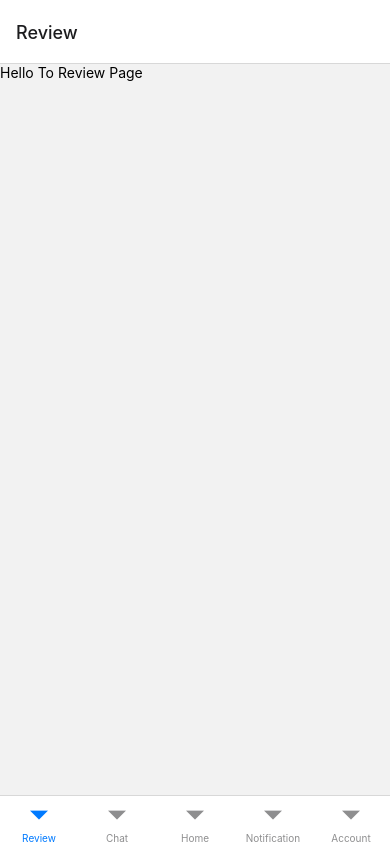
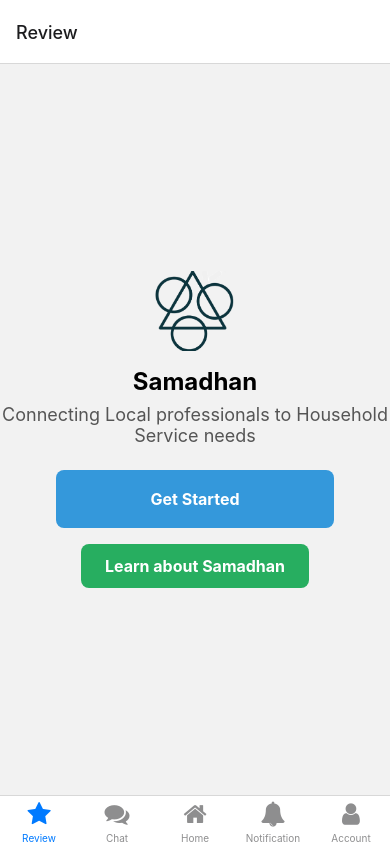
Before and after one commit to AbuMomin/Samadhan_App, a React Native app in the folder frontEnd/: screen /LandingPage in a window 390 px wide. Built offline with nearby package versions, Linux system fonts and the light colour scheme.

Commit message:
Landing_Page added

```diff
--- a/frontEnd/App.tsx
+++ b/frontEnd/App.tsx
@@ -1,19 +1,53 @@
 import React from "react";
 import { NavigationContainer } from "@react-navigation/native";
 import { createBottomTabNavigator } from "@react-navigation/bottom-tabs";
+import { createStackNavigator } from "@react-navigation/stack";
 import ClientHomePage from "./src/pages_Client/HomeClientPage";
 import ReviewClientPage from "./src/pages_Client/ReviewClient";
 import AccountClientPage from "./src/pages_Client/AccountClient";
 import NotificationClientPage from "./src/pages_Client/NotificationClient";
 import ChatClientPage from "./src/pages_Client/ChatClient";
+import Icon from "react-native-vector-icons/FontAwesome";
+import PagesScreen from "./src/Pages";
+import LandingPage from "./src/LandingPage";
+
+const stack = createStackNavigator();
+const TempReviewScreen = () => {
+  return (
+    <stack.Navigator screenOptions={{ headerShown: false }}>
+      <stack.Screen name="Counter" component={ReviewClientPage} />
+      <stack.Screen name="Pages" component={PagesScreen} />
+      <stack.Screen name="LandingPage" component={LandingPage} />
+    </stack.Navigator>
+  );
+};
 
 const Tab = createBottomTabNavigator();
-
-const App = () => {
+const App = (props: any) => {
   return (
     <NavigationContainer>
-      <Tab.Navigator>
-        <Tab.Screen name="Review" component={ReviewClientPage} />
+      <Tab.Navigator
+        screenOptions={({ route }) => ({
+          tabBarIcon: ({ focused, color, size }) => {
+            let iconName;
+
+            if (route.name === "Review") {
+              iconName = "star";
+            } else if (route.name === "Chat") {
+              iconName = "comments";
+            } else if (route.name === "Home") {
+              iconName = "home";
+            } else if (route.name === "Notification") {
+              iconName = "bell";
+            } else if (route.name === "Account") {
+              iconName = "user";
+            }
+
+            return <Icon name={iconName} size={size} color={color} />;
+          },
+        })}
+      >
+        <Tab.Screen name="Review" component={TempReviewScreen} />
         <Tab.Screen name="Chat" component={ChatClientPage} />
         <Tab.Screen name="Home" component={ClientHomePage} />
         <Tab.Screen name="Notification" component={NotificationClientPage} />
--- a/frontEnd/package.json
+++ b/frontEnd/package.json
@@ -9,6 +9,7 @@
     "web": "expo start --web"
   },
   "dependencies": {
+    "@react-native-community/viewpager": "^5.0.11",
     "@react-navigation/bottom-tabs": "^6.5.11",
     "@react-navigation/native": "^6.1.9",
     "@react-navigation/stack": "^6.3.20",
@@ -21,6 +22,7 @@
     "react-native-gesture-handler": "~2.12.0",
     "react-native-safe-area-context": "4.6.3",
     "react-native-safe-area-view": "^1.1.1",
+    "react-native-vector-icons": "^10.0.2",
     "typescript": "^5.1.3"
   },
   "devDependencies": {
--- /dev/null
+++ b/frontEnd/src/LandingPage.tsx
@@ -0,0 +1,89 @@
+import React from "react";
+import { View, Text, StyleSheet, TouchableOpacity, Image } from "react-native";
+
+const LandingPage = ({ navigation }) => {
+  return (
+    <View style={styles.container}>
+      {/* Top Logo */}
+      <Image source={require("../assets/logo.png")} style={styles.logo} />
+
+      {/* Samadhan Text */}
+      <Text style={styles.appName}>Samadhan</Text>
+
+      {/* Title */}
+      <Text style={styles.title}>
+        Connecting Local professionals to Household Service needs
+      </Text>
+
+      {/* Get Started Button */}
+      <TouchableOpacity
+        style={styles.getStartedButton}
+        onPress={() => {
+          // Navigate to the next screen (Landing Page)
+          navigation.navigate("LandingPage");
+        }}
+      >
+        <Text style={styles.buttonText}>Get Started</Text>
+      </TouchableOpacity>
+
+      {/* Learn about Samadhan Button */}
+      <TouchableOpacity
+        style={styles.learnMoreButton}
+        onPress={() => {
+          // Implement the action for learning more about Samadhan
+        }}
+      >
+        <Text style={styles.learnMoreButtonText}>Learn about Samadhan</Text>
+      </TouchableOpacity>
+    </View>
+  );
+};
+
+const styles = StyleSheet.create({
+  container: {
+    flex: 1,
+    justifyContent: "center",
+    alignItems: "center",
+  },
+  logo: {
+    width: 80,
+    height: 80,
+    marginBottom: 16,
+  },
+  appName: {
+    fontSize: 24,
+    fontWeight: "bold",
+    marginBottom: 8,
+  },
+  title: {
+    fontSize: 18,
+    color: "#555",
+    marginBottom: 24,
+    textAlign: "center",
+  },
+  getStartedButton: {
+    backgroundColor: "#3498db",
+    paddingVertical: 19,
+    paddingHorizontal: 94,
+    borderRadius: 8,
+    marginBottom: 16,
+  },
+  buttonText: {
+    color: "#fff",
+    fontSize: 16,
+    fontWeight: "bold",
+  },
+  learnMoreButton: {
+    backgroundColor: "#27ae60",
+    paddingVertical: 12,
+    paddingHorizontal: 24,
+    borderRadius: 8,
+  },
+  learnMoreButtonText: {
+    color: "#fff",
+    fontSize: 16,
+    fontWeight: "bold",
+  },
+});
+
+export default LandingPage;
--- /dev/null
+++ b/frontEnd/src/Pages.tsx
@@ -0,0 +1,17 @@
+import React from "react";
+import { Button, Text, View } from "react-native";
+
+const Pages = (props: any) => {
+  const navHandler = () => {
+    props.navigation.navigate("LandingPage");
+  };
+  return (
+    <View>
+      <View>
+        <Button title="Landing Page" onPress={navHandler} />
+      </View>
+    </View>
+  );
+};
+
+export default Pages;
--- a/frontEnd/src/pages_Client/HomeClientPage.tsx
+++ b/frontEnd/src/pages_Client/HomeClientPage.tsx
@@ -79,7 +79,7 @@ const styles = StyleSheet.create({
   appName: {
     fontSize: 50,
     fontWeight: "bold",
-    color: "#333",
+    color: "#3498db", // Change the text color to a more eye-catching color
     textShadowColor: "#aaa",
     textShadowOffset: { width: 1, height: 1 },
     textShadowRadius: 1,
--- a/frontEnd/src/pages_Client/ReviewClient.tsx
+++ b/frontEnd/src/pages_Client/ReviewClient.tsx
@@ -1,10 +1,16 @@
 import React from "react";
-import { Text, View } from "react-native";
+import { Button, Text, View } from "react-native";
 
-const ReviewClientPage = () => {
+const ReviewClientPage = (props: any) => {
+  const navHandler = () => {
+    props.navigation.navigate("Pages");
+  };
   return (
     <View>
       <Text>Hello To Review Page</Text>
+      <View>
+        <Button title="Other Essential Pages" onPress={navHandler} />
+      </View>
     </View>
   );
 };
```
Also changed, not shown: 2 other files (tests, documents, lock files or other folders).
